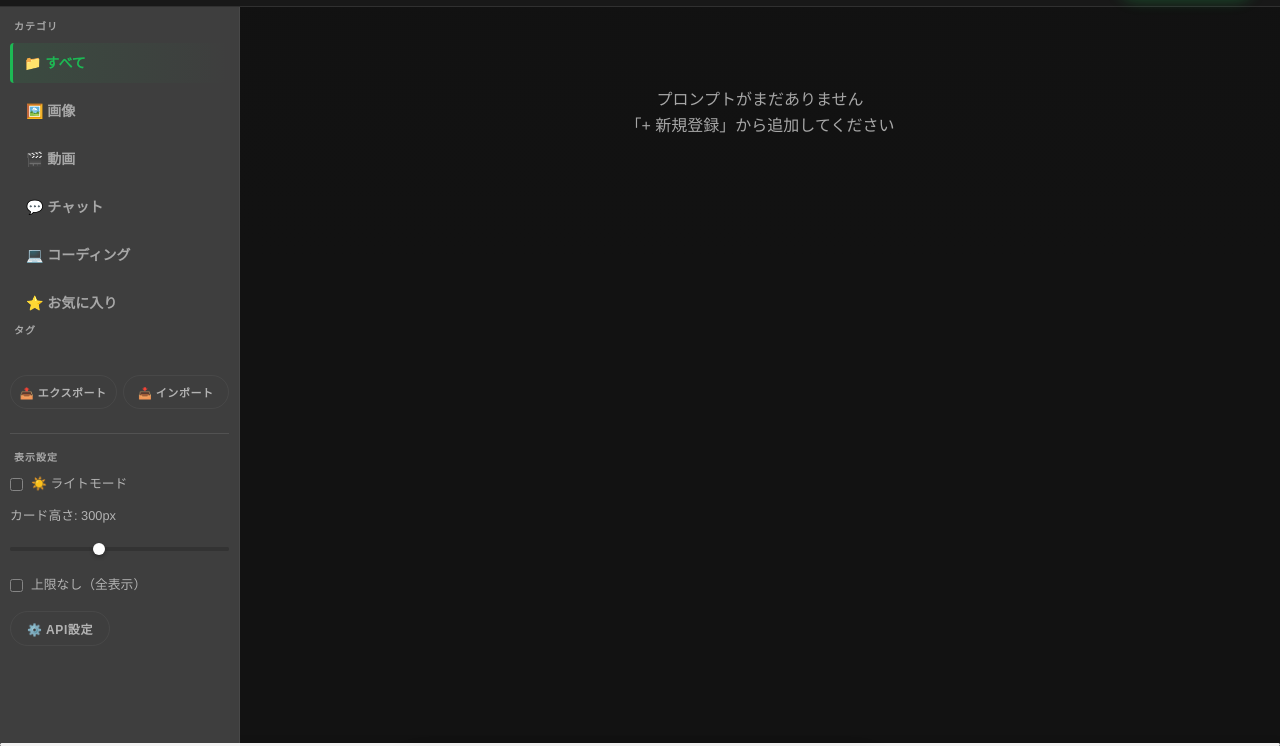
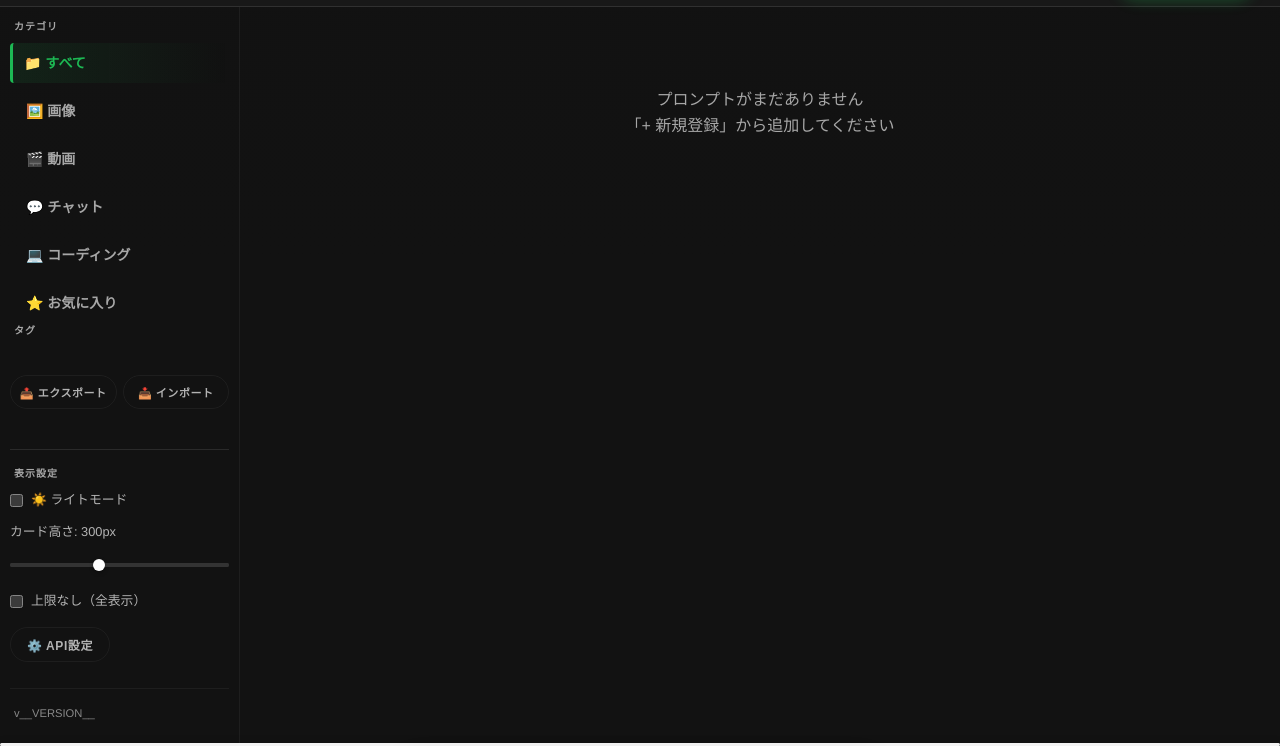
Before and after one commit to takamiya1021/app051-prompt-stocker, a website: page index.html in a window 1280 px wide. Shown: the part 57-803 px from the top of the page. Drawn offline with Linux system fonts and the light colour scheme.

Commit message:
feat: add version display to sidebar footer for mobile accessibility

```diff
--- a/index.html
+++ b/index.html
@@ -88,6 +88,10 @@
                         <button type="button" class="btn btn--secondary btn--small" id="openSettingsBtn">⚙️
                             API設定</button>
                     </div>
+                </div>
+
+                <div class="sidebar__footer">
+                    <div class="sidebar__version">v__VERSION__</div>
                 </div>
             </aside>
 
--- a/style.css
+++ b/style.css
@@ -219,8 +219,8 @@ body {
     width: var(--sidebar-width);
     /* Guarantee height spans the rest of the viewport */
     height: calc(100vh - var(--header-height));
-    background-color: var(--bg-press);
-    /* Sidebar is darker/lighter */
+    display: flex;
+    flex-direction: column;
     padding: 12px 10px;
     overflow-y: auto;
     flex-shrink: 0;
@@ -1399,6 +1399,19 @@ textarea.form-control {
     visibility: visible;
 }
 
+.sidebar__footer {
+    margin-top: auto;
+    padding: 16px 4px 8px;
+    border-top: 1px solid var(--border-subdued);
+}
+
+.sidebar__version {
+    font-size: 0.7rem;
+    color: var(--text-subdued);
+    font-family: inherit;
+    opacity: 0.8;
+}
+
 /* Mobile Styles */
 @media (max-width: 768px) {
 
```
